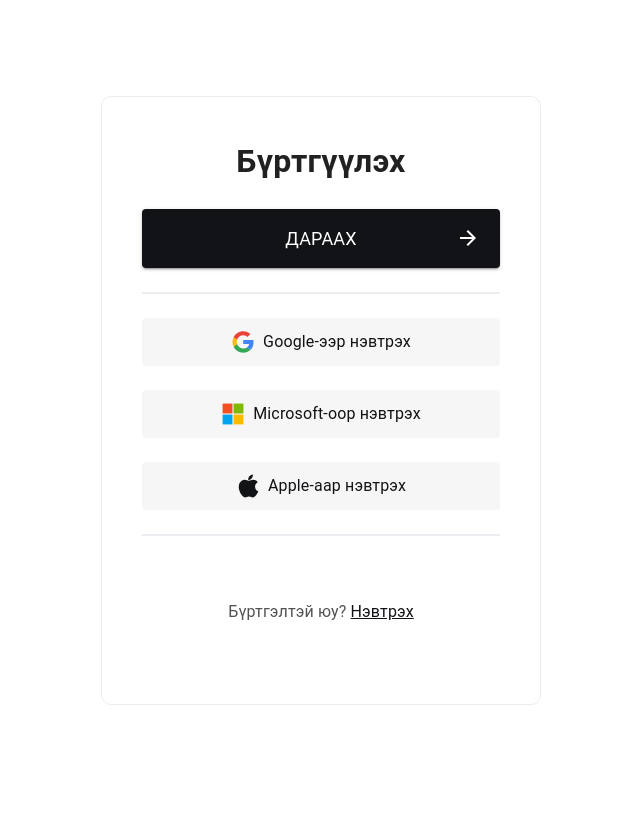
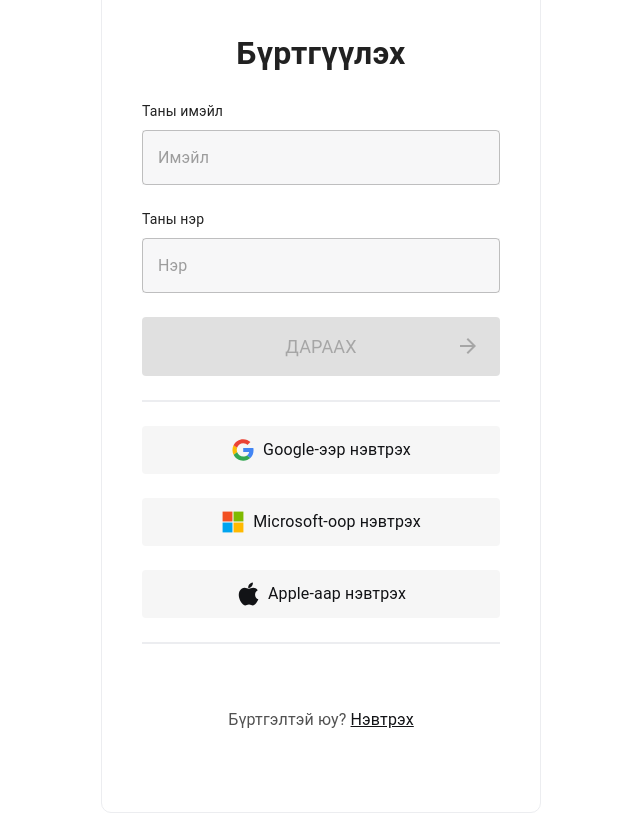
Before and after one commit to Leap1b-23-24/Team-1, a Next.js app in the folder front/: page /signUp in a window 1280 px wide. Shown: the whole page, without its empty margins (319-959 px from the left). Built offline with nearby package versions, Linux system fonts and the light colour scheme.

Commit message:
not ready to merge

```diff
--- a/front/src/app/signUp/page.tsx
+++ b/front/src/app/signUp/page.tsx
@@ -9,6 +9,7 @@ import { MoreInfo } from "../../components/SignUp/MoreInfo";
 
 export default function Page() {
   const [order, setOrder] = useState(1);
+
   return (
     <Stack
       width={"100vw"}
--- a/front/src/components/SignUp/SignUp.tsx
+++ b/front/src/components/SignUp/SignUp.tsx
@@ -3,14 +3,19 @@ import { Button, Stack, Typography } from "@mui/material";
 import Image from "next/image";
 import Link from "next/link";
 import { Dispatch, SetStateAction } from "react";
+import { SignUpInput } from "./SignUpInput";
 
 export type SignUpType = {
   setOrder: Dispatch<SetStateAction<number>>;
   order: number;
+  email: string;
+  setEmail: Dispatch<SetStateAction<string>>;
+  userName: string;
+  setUserName: Dispatch<SetStateAction<string>>;
 };
 
 export const SignUp = (props: SignUpType) => {
-  const { order, setOrder } = props;
+  const { order, setOrder, email, setEmail, userName, setUserName } = props;
   return (
     <Stack
       display={order === 1 ? "flex" : "none"}
@@ -24,11 +29,28 @@ export const SignUp = (props: SignUpType) => {
       <Typography fontSize={32} fontWeight={700}>
         Бүртгүүлэх
       </Typography>
+      <SignUpInput
+        value={email}
+        label="Таны имэйл "
+        placeholder="Имэйл"
+        onChange={(event) => {
+          setEmail(event.target.value);
+        }}
+      />
+      <SignUpInput
+        value={userName}
+        label="Таны нэр "
+        placeholder="Нэр"
+        onChange={(event) => {
+          setUserName(event.target.value);
+        }}
+      />
 
       <Button
         variant="contained"
         fullWidth
         sx={{ position: "relative", p: "16px 20px" }}
+        disabled={!email || !userName}
         onClick={() => {
           setOrder(2);
         }}
--- a/front/src/components/SignUp/SignUpInput.tsx
+++ b/front/src/components/SignUp/SignUpInput.tsx
@@ -1,5 +1,58 @@
-import { TextField, TextFieldProps } from "@mui/material";
+"use client";
+import { Visibility, VisibilityOff, Search } from "@mui/icons-material";
+import {
+  IconButton,
+  InputAdornment,
+  Stack,
+  TextField,
+  TextFieldProps,
+  Typography,
+} from "@mui/material";
+import { useState } from "react";
 
 export const SignUpInput = (props: TextFieldProps) => {
-  return <TextField></TextField>;
+  const { label, type = "text", ...rest } = props;
+  const [showPassword, setShowPassword] = useState(false);
+  const handleShowPassword = () => {
+    setShowPassword((prev) => !prev);
+  };
+
+  return (
+    <Stack justifyContent="center" gap={1} width={"100%"}>
+      {label && <Typography fontSize={14}>{label}</Typography>}
+      <TextField
+        {...rest}
+        type={type === "password" && showPassword ? "text" : type}
+        inputProps={{
+          style: {
+            padding: "16px",
+            backgroundColor: "#F7F7F8",
+          },
+        }}
+        InputProps={{
+          style: {
+            backgroundColor: `${type !== "search" ? "#F7F7F8" : "#FFF"}`,
+          },
+          endAdornment: type === "password" && (
+            <InputAdornment position="end">
+              <IconButton onClick={handleShowPassword}>
+                {showPassword ? (
+                  <VisibilityOff sx={{ color: "black" }} />
+                ) : (
+                  <Visibility sx={{ color: "black" }} />
+                )}
+              </IconButton>
+            </InputAdornment>
+          ),
+          startAdornment: type === "search" && (
+            <InputAdornment position="start">
+              <IconButton onClick={handleShowPassword}>
+                <Search />
+              </IconButton>
+            </InputAdornment>
+          ),
+        }}
+      ></TextField>
+    </Stack>
+  );
 };
```
Also changed, not shown: front/src/providers/AuthProvider.tsx (added, +34 -0 lines).
